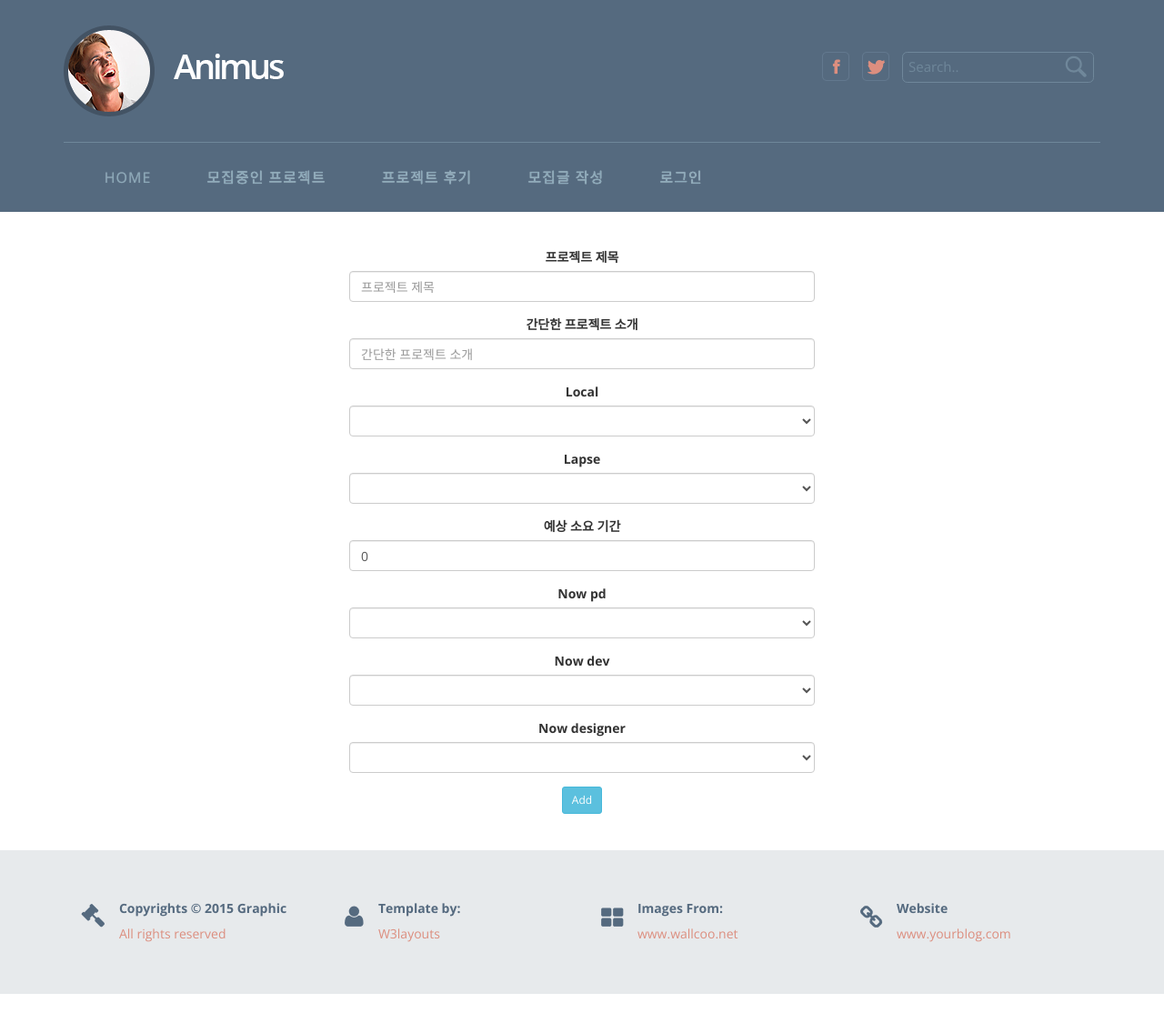
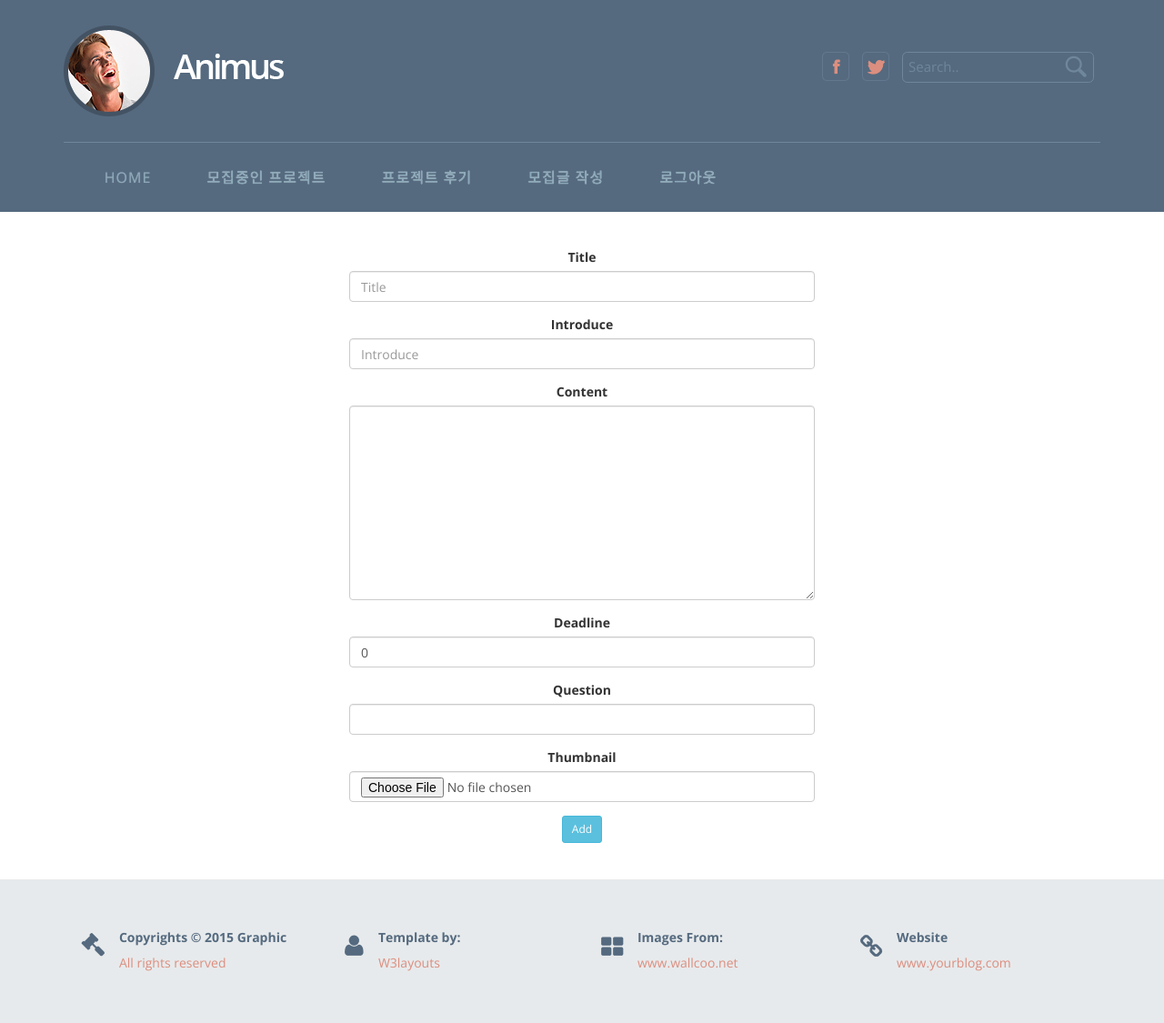
Before and after one commit to Lks9172/toy42, a Django app: page /articles/create/ in a window 1280 px wide. Shown: the whole page at 91% size. Before the commit the page ends 1093 px from the top, so only its background shows below. Run offline with Django 3.2, Linux system fonts and the light colour scheme; the visitor is signed in with stand-in values (Sample User, id 1); lists and menus that the app fills with data are empty; some libraries are stand-ins or nearby versions.

Commit message:
mylist와 article update기능 구현

```diff
--- a/accountapp/templates/accountapp/42toy.html
+++ b/accountapp/templates/accountapp/42toy.html
@@ -39,7 +39,7 @@
 								document.write ( '<div class="l_g_r">');
 								document.write ( '<div class="posts">');
 								document.write ( '<h4>Recent posts</h4>');
-								document.write ( '<h6><a href="#">mypage</a></h6>');
+								document.write ( '<h6><a href="articles/mylist">내가 작성한 모집글</a></h6>');
 								document.write ( '<h6><a href="#">회원관리</a></h6></div></div>');
 							</script>
 														{% endif %}
--- a/accountapp/views.py
+++ b/accountapp/views.py
@@ -12,7 +12,7 @@ from articleapp.models import Article
 
 
 def index(request):
-    article_list = Article.objects.all()[:6]
+    article_list = Article.objects.all().order_by('-id')[:6]
     return render(request, 'accountapp/42toy.html', {'article_list':article_list})
 
 
--- a/articleapp/forms.py
+++ b/articleapp/forms.py
@@ -1,16 +1,10 @@
 from django.db.models import TextField
-from django.forms import IntegerField, CharField, ChoiceField, Form
+from django.forms import ModelForm
 
 from articleapp.models import Article
 
 
-class CreateArticleForm(Form):
-    # for Article
-    title = CharField(label='프로젝트 제목')
-    Introduce = CharField(label='간단한 프로젝트 소개')
-    Local = ChoiceField( initial='서울특별시')
-    lapse = ChoiceField(  initial='팀빌딩')
-    deadline = IntegerField(label='예상 소요 기간', initial=0)
-    now_pd = ChoiceField( initial='0')
-    now_dev= ChoiceField( initial='0')
-    now_designer= ChoiceField(initial='0')
+class CreateArticleForm(ModelForm):
+    class Meta:
+        model = Article
+        fields = ['title', 'introduce', 'content','deadline','question', 'thumbnail']# '__all__' 설정시 전체 필드 추가
--- a/articleapp/models.py
+++ b/articleapp/models.py
@@ -7,12 +7,12 @@ class Article(models.Model):
 
     publisher = ForeignKey(User, on_delete=models.CASCADE, related_name='article')
     title = CharField(max_length=20)
-    introduce = TextField(max_length=50)
-    content = CharField(max_length=100,  default=' ')
+    introduce = CharField(max_length=50)
+    content = TextField(max_length=100,  default=' ')
     deadline = IntegerField( default= 0)
     activation = BooleanField(default=True)
     question = CharField(max_length=30, default=' ')
-    thumbnail = ImageField()
+    thumbnail = ImageField(upload_to='images/', null=True)
 
     def __str__(self):
         return '%s by %s' % (self.publisher, self.title)
--- a/articleapp/templates/articleapp/create.html
+++ b/articleapp/templates/articleapp/create.html
@@ -3,7 +3,7 @@
 
 {% block content %}
     <div style="text-align: center;margin: 4rem 30%">
-<form action="{% url 'articleapp:create'%}" method="post">
+<form action="{% url 'articleapp:create'%}"  method="post" enctype="multipart/form-data">
     {% csrf_token %}
     {% bootstrap_form form %}
 <input type = "submit" value="Add" class = "btn btn-info btn-sm"></form>
--- a/articleapp/templates/articleapp/detail.html
+++ b/articleapp/templates/articleapp/detail.html
@@ -4,7 +4,7 @@
 
 	<div class="details">
 		<div class="container">
-			<h2>{{target_article.introduce}}</h2>
+			<h2>{{target_article.title}}</h2>
 						<div class="det_text">
 				<p> {{target_article.introduce}}</p>
 			</div>
@@ -16,11 +16,11 @@
 			</div>
 			<ul class="links">
 				  		 <li><i class="date"> </i><span class="icon_text">July 14, 2014</span></li>
-				  		 <li><a href="#"><i class="admin"> </i><span class="icon_text">Admin</span></a></li>
+				  		 <li><a href="#"><i class="admin"> </i><span class="icon_text">{{target_article.publisher}}</span></a></li>
 				  		 <li class="last"><a href="#"><i class="permalink"> </i><span class="icon_text">지원하기</span></a></li>
 				    </ul>
 					<ul class="links_middle">
-			  		     <li><a href="#"><i class="title-icon"> </i><span class="icon_text">수정/삭제하기</span></a></li>
+			  		     <li><a href="{% url 'articleapp:update' pk=target_article.pk %}"><i class="title-icon"> </i><span class="icon_text">수정/삭제하기</span></a></li>
 				  		 <li><i class="tags"> </i><span class="icon_text">모집글 마감하기</span></li>
 		  		    </ul>
 					<ul class="links_bottom">
--- a/articleapp/templates/articleapp/index.html
+++ b/articleapp/templates/articleapp/index.html
@@ -39,10 +39,11 @@
 								document.write ( '<div class="l_g_r">');
 								document.write ( '<div class="posts">');
 								document.write ( '<h4>Recent posts</h4>');
-								document.write ( '<h6><a href="#">mypage</a></h6>');
+								document.write ( '<h6><a href="/articles/mylist">내가 작성한 모집글</a></h6>');
 								document.write ( '<h6><a href="#">회원관리</a></h6></div></div>');
 							</script>
-														{% endif %}
+
+							{% endif %}
 
 							{% if forloop.counter|divisibleby:3 %}
 							<div class="clearfix"></div>
--- a/articleapp/templates/articleapp/list.html
+++ b/articleapp/templates/articleapp/list.html
@@ -23,8 +23,8 @@
             <tr>
                 <td>{{forloop.counter}}</td>
                 <td><a >{{article.title}}</a></td>
-                <td><a >{{article.Publisher}}</a></td>
-                <td><a >{{article.Introduce}}</a> </td>
+                <td><a >{{article.publisher}}</a></td>
+                <td><a >{{article.introduce}}</a> </td>
                 <td><a class="btn btn-success btn-sm">Modify</a></td>
                 <td><a class="btn btn-danger btn-sm">Delete</a></td>
             </tr>
--- a/articleapp/urls.py
+++ b/articleapp/urls.py
@@ -1,13 +1,15 @@
 from django.contrib.auth.views import LogoutView, LoginView
 from django.urls import path, include
 
-from articleapp.views import createproject, index, ArticleDetailView
+from articleapp.views import index, ArticleDetailView, ArticleCreateView, ArticleUpdateView, MyArticleList
 
 app_name = "articleapp"
 
 urlpatterns = [
-    path('create/', createproject, name='create'),
+    path('create/', ArticleCreateView.as_view(), name='create'),
     path('index/', index, name='index'),
     path('detail/<int:pk>', ArticleDetailView.as_view(), name='detail'),
+    path('update/<int:pk>', ArticleUpdateView.as_view(), name='update'),
+    path('mylist/', MyArticleList, name='mylist'),
 
 ]
--- a/articleapp/views.py
+++ b/articleapp/views.py
@@ -1,48 +1,59 @@
+from django.contrib.auth.decorators import login_required
 from django.db import transaction
 from django.http import HttpResponse, HttpResponseRedirect
-from django.shortcuts import render, redirect
+from django.shortcuts import render
 
 # Create your views here.
-from django.views.generic import FormView, DetailView
+from django.urls import reverse
+from django.utils.decorators import method_decorator
+from django.views.generic import DetailView, CreateView, UpdateView
 
+from articleapp.decorators import article_ownership_required
 from articleapp.forms import CreateArticleForm
 from articleapp.models import Article
 
 
-def createproject(request):
-    if request.method == 'POST':
-        form = CreateArticleForm(request.POST)
-        if form.is_valid():
-            with transaction.atomic():
-                title = form.cleaned_data['title']
-                Introduce = form.cleaned_data['Introduce']
-                Local = form.cleaned_data['Local']
-                lapse = form.cleaned_data['lapse']
-                deadline = form.cleaned_data['deadline']
-                now_pd = form.cleaned_data['now_pd']
-                now_dev = form.cleaned_data['now_dev']
-                now_designer = form.cleaned_data['now_designer']
-
-                # for TeamMember
-                pd = form.cleaned_data['pd']
-                dev = form.cleaned_data['dev']
-                designer = form.cleaned_data['designer']
-
-                a = Article(publisher= request.user, title=title, Introduce=Introduce, local=Local, lapse=lapse,
-                        deadline=deadline, now_pd=now_pd, now_dev=now_dev, now_designer=now_designer)
-                a.save()
-                return redirect('articleapp:index')
-    else:
-        form = CreateArticleForm()
-    return render(request, 'articleapp/create.html', {'form': form})
+def index(request):
+    article_list = Article.objects.all().order_by('-id')
+    return render(request, 'articleapp/index.html', {'article_list':article_list})
 
 
-def index(request):
-    article_list = Article.objects.all()
-    return render(request, 'articleapp/index.html', {'article_list':article_list})
+@method_decorator(login_required, 'get')
+@method_decorator(login_required, 'post')
+class ArticleCreateView(CreateView):
+    model = Article
+    form_class = CreateArticleForm
+    template_name = 'articleapp/create.html'
+
+    def form_valid(self, form):
+        temp_article = form.save(commit=False)
+        temp_article.publisher_id = self.request.user.id
+        temp_article.save()
+        return super().form_valid(form)
+
+    def get_success_url(self):
+        return reverse('articleapp:detail', kwargs={'pk':self.object.pk})
 
 
 class ArticleDetailView(DetailView):
     model = Article
     context_object_name = 'target_article'
     template_name = 'articleapp/detail.html'
+
+
+@method_decorator(article_ownership_required, 'get')
+@method_decorator(article_ownership_required, 'post')
+class ArticleUpdateView(UpdateView):
+    model = Article
+    context_object_name = 'target_article'
+    form_class = CreateArticleForm
+    template_name = 'articleapp/update.html'
+
+    def get_success_url(self):
+        return reverse('articleapp:detail', kwargs={'pk':self.object.pk})
+
+
+def MyArticleList(request):
+    user = request.user
+    articles = Article.objects.filter(publisher_id=user.id)
+    return render(request, 'articleapp/list.html', {'articles':articles})
--- a/templates/header.html
+++ b/templates/header.html
@@ -29,11 +29,13 @@
 							<li><a href="{%url 'accountapp:index' %}">HOME</a></li>
 							<li><a href="{%url 'articleapp:index' %}" data-hover="모집중인 프로젝트">모집중인 프로젝트</a></li>
 							<li><a  data-hover="프로젝트 후기">프로젝트 후기</a></li>
+							  {% if user.is_active %}
 							<li><a href="{%url 'articleapp:create'%}" data-hover="모집글 작성">모집글 작성</a></li>
-							  {% if user.is_active %}
+							<li><a href="{%url 'accountapp:logout'%}" data-hover="로그아웃">로그아웃</a></li>
+							{% else %}
+							<li><a href="{%url 'accountapp:login'%}" data-hover="모집글 작성">모집글 작성</a></li>
 							<li><a href="{%url 'accountapp:login'%}" data-hover="로그인">로그인</a></li>
-							{% else %}
-							<li><a href="{%url 'accountapp:logout'%}" data-hover="로그인">로그인</a></li>
+
 							{% endif %}
 							<div class="clearfix"> </div>
 						</ul>
```
Also changed, not shown: articleapp/decorators.py (added, +11 -0 lines), articleapp/templates/articleapp/update.html (added, +11 -0 lines), articleapp/migrations/0002_auto_20210213_1751.py (deleted), articleapp/migrations/0002_auto_20210214_0141.py (added), articleapp/migrations/0003_auto_20210214_0204.py (added).
